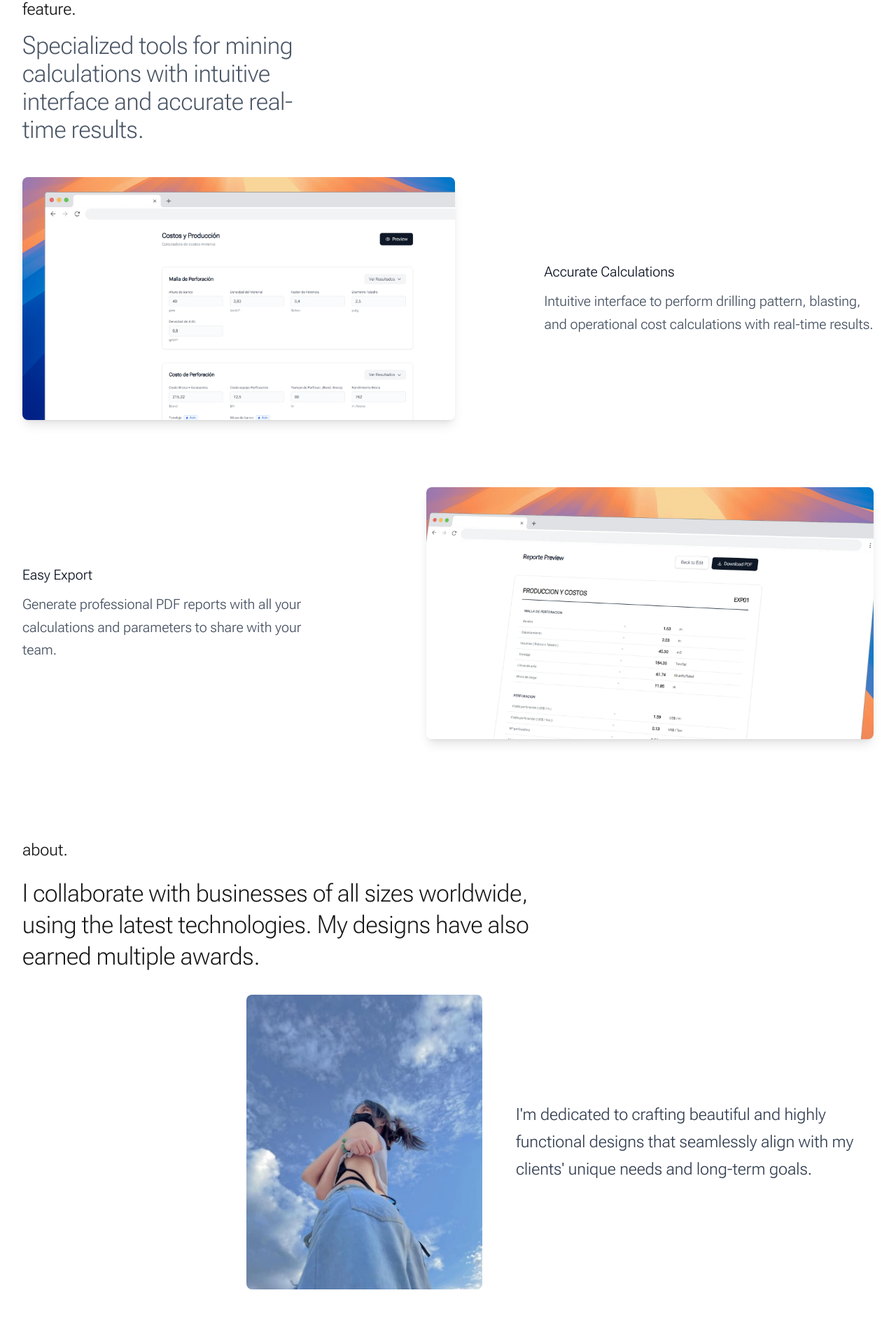
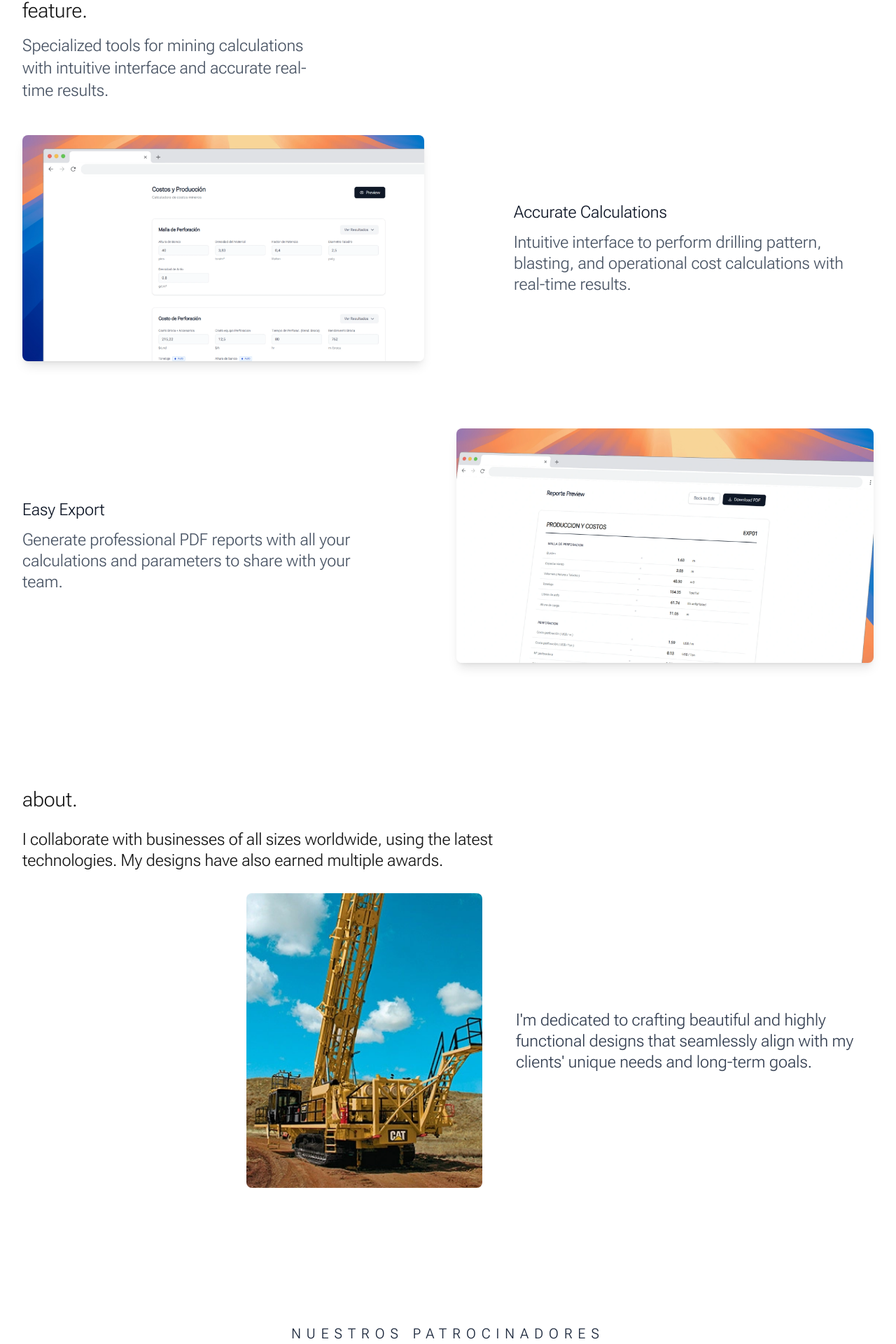
Before and after one commit to LuiccianDev/app-mine-cost-production, a Next.js app: page / in a window 1280 px wide. Shown: the part 868-2788 px from the top of the page at 70% size. Built offline with nearby package versions, Linux system fonts and the light colour scheme; no server answers.

Commit message:
feat: Add Sponsors component and update image references in About and Hero sections

```diff
--- a/app/page.tsx
+++ b/app/page.tsx
@@ -5,6 +5,7 @@ import About from '@/src/components/ui/About'
 import Products from '@/src/components/ui/Feature'
 import Faq from '@/src/components/ui/Faq'
 import BackToTop from '@/src/components/ui/BackToTop'
+import Sponsors from '@/src/components/ui/Sponsors'
 
 export default function Home() {
   return (
@@ -13,6 +14,7 @@ export default function Home() {
       <Hero />
       <Products />
       <About />
+      <Sponsors />
       <Faq />
       <Footer />
       <BackToTop />
--- a/src/components/ui/About.tsx
+++ b/src/components/ui/About.tsx
@@ -8,12 +8,12 @@ export default function About() {
     <section className="flex min-h-screen items-center py-10">
       <div className="container mx-auto w-full px-4 sm:px-8">
         <div className="mb-6 flex items-start justify-between">
-          <h2 className="text-2xl font-light">about.</h2>
+          <h2 className="text-3xl font-light">about.</h2>
         </div>
 
         <div className="mb-8">
           <motion.p
-            className="max-w-3xl text-4xl leading-tight font-light"
+            className="max-w-3xl text-2xl leading-tight font-light"
             initial={{ opacity: 0, y: 20 }}
             whileInView={{ opacity: 1, y: 0 }}
             transition={{ duration: 0.6 }}
@@ -32,7 +32,7 @@ export default function About() {
               transition={{ duration: 0.6 }}
             >
               <Image
-                src="/img/logo.webp"
+                src="/img/perfil.webp" //! change img for your photo
                 alt="About"
                 width={350}
                 height={467}
@@ -44,7 +44,7 @@ export default function About() {
 
           <div className="max-w-xl space-y-3">
             <motion.p
-              className="text-xl leading-relaxed text-gray-700 sm:text-2xl"
+              className="text-2xl leading-tight text-gray-700"
               initial={{ opacity: 0, y: 20 }}
               whileInView={{ opacity: 1, y: 0 }}
               transition={{ duration: 0.6 }}
--- a/src/components/ui/Faq.tsx
+++ b/src/components/ui/Faq.tsx
@@ -51,23 +51,23 @@ export default function Faq() {
       <div className="container mx-auto w-full px-8">
         <div className="grid items-start gap-20 md:grid-cols-2">
           <div className="item-center flex justify-center">
-            <h2 className="text-9xl font-light">FAQ.</h2>
+            <h2 className="text-9xl">FAQ.</h2>
           </div>
 
           <div className="max-w-2xl space-y-1">
             {faqData.map((faq, index) => (
-              <div key={index} className="border-b border-gray-200">
+              <div key={index} className="border-b border-gray-200 text-xl">
                 <button
                   onClick={() => toggleFaq(index)}
                   className="flex w-full items-center justify-between py-4 text-left transition-opacity hover:opacity-70"
                 >
-                  <span className="pr-4 text-base text-gray-900">{faq.question}</span>
-                  <span className="shrink-0 text-xl text-gray-400">
+                  <span className="pr-4 text-2xl text-gray-900">{faq.question}</span>
+                  <span className="shrink-0 text-2xl text-gray-400">
                     {openIndex === index ? '−' : '+'}
                   </span>
                 </button>
                 {openIndex === index && (
-                  <div className="pb-4 text-sm leading-relaxed text-gray-600">{faq.answer}</div>
+                  <div className="pb-4 text-xl leading-relaxed text-gray-600">{faq.answer}</div>
                 )}
               </div>
             ))}
--- a/src/components/ui/Feature.tsx
+++ b/src/components/ui/Feature.tsx
@@ -7,9 +7,9 @@ export default function Products() {
     <section className="flex min-h-screen items-center py-16">
       <div className="container mx-auto w-full px-8">
         <div className="mb-12">
-          <h2 className="mb-4 text-2xl font-light">feature.</h2>
+          <h2 className="mb-4 text-3xl font-light">feature.</h2>
           <motion.p
-            className="max-w-md text-4xl text-gray-600"
+            className="max-w-md text-2xl text-gray-600  "
             initial={{ opacity: 0, y: 20 }}
             whileInView={{ opacity: 1, y: 0 }}
             transition={{ duration: 0.6 }}
@@ -37,10 +37,10 @@ export default function Products() {
                 />
               </motion.div>
             </div>
-            <div className="max-w-2xl space-y-3 pl-20 text-xl">
-              <h3 className="font-light text-gray-900">Accurate Calculations</h3>
+            <div className="max-w-2xl space-y-3 pl-20 text-2xl">
+              <h3 className="text-gray-900">Accurate Calculations</h3>
               <motion.p
-                className="leading-relaxed text-gray-600"
+                className="leading-tight text-gray-600"
                 initial={{ opacity: 0, y: 20 }}
                 whileInView={{ opacity: 1, y: 0 }}
                 transition={{ duration: 0.6 }}
@@ -68,10 +68,10 @@ export default function Products() {
                 />
               </motion.div>
             </div>
-            <div className="max-w-2xl space-y-3 pr-20 text-xl">
-              <h3 className="font-light text-gray-900">Easy Export</h3>
+            <div className="max-w-2xl space-y-3 pr-20 text-2xl">
+              <h3 className="text-gray-900">Easy Export</h3>
               <motion.p
-                className="leading-relaxed text-gray-600"
+                className="leading-tight text-gray-600"
                 initial={{ opacity: 0, y: 20 }}
                 whileInView={{ opacity: 1, y: 0 }}
                 transition={{ duration: 0.6 }}
--- a/src/components/ui/Hero.tsx
+++ b/src/components/ui/Hero.tsx
@@ -48,7 +48,7 @@ export default function Hero() {
             transition={{ duration: 0.8, ease: 'easeOut' }}
           >
             <Image
-              src="/img/logo.webp"
+              src="/img/perfil.webp" //! change img for your photo
               alt="Luiccian Mine"
               fill
               className="object-cover"
@@ -82,7 +82,7 @@ export default function Hero() {
           {/* Descripción derecha abajo */}
           <div className="max-w-xl space-y-4 text-right">
             <motion.p
-              className="text-3xl text-slate-900"
+              className="text-3xl leading-tight text-slate-900"
               initial={{ y: 60, opacity: 0 }}
               animate={{ y: 0, opacity: 1 }}
               transition={{ duration: 0.8, ease: 'easeOut' }}
--- /dev/null
+++ b/src/components/ui/Sponsors.tsx
@@ -0,0 +1,39 @@
+export default function Sponsors() {
+  // Datos de ejemplo para los patrocinadores
+  const row1 = ['Luiccian', 'Vrazz', 'VerduraRica54']
+  const row2 = ['luciocruzp', 'ThejefersonDR']
+
+  return (
+    <div className="w-full bg-white px-4 py-20">
+      <div className="mx-auto max-w-5xl">
+        {/* Título de la sección */}
+        <div className="mb-16 text-center">
+          <h2 className="text-xl tracking-[0.4em] text-slate-800 uppercase">
+            Nuestros Patrocinadores
+          </h2>
+        </div>
+
+        {/* Grilla de Patrocinadores */}
+        <div className="flex flex-col gap-12 md:gap-16">
+          {/* Fila Superior: 3 Nombres */}
+          <div className="flex flex-wrap items-center justify-center gap-24">
+            {row1.map((name, index) => (
+              <span key={index} className="cursor-default text-4xl tracking-tighter">
+                {name}
+              </span>
+            ))}
+          </div>
+
+          {/* Fila Inferior: 2 Nombres */}
+          <div className="flex flex-wrap items-center justify-center gap-24">
+            {row2.map((name, index) => (
+              <span key={index} className="cursor-default text-4xl tracking-tighter">
+                {name}
+              </span>
+            ))}
+          </div>
+        </div>
+      </div>
+    </div>
+  )
+}
```
Also changed, not shown: public/img/perfil.webp (added).
